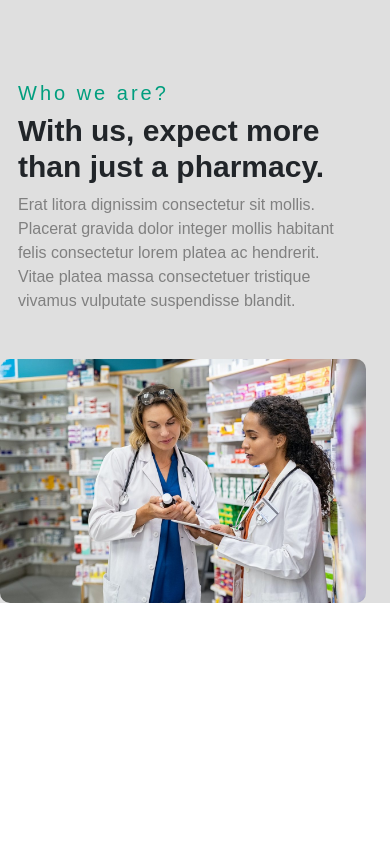
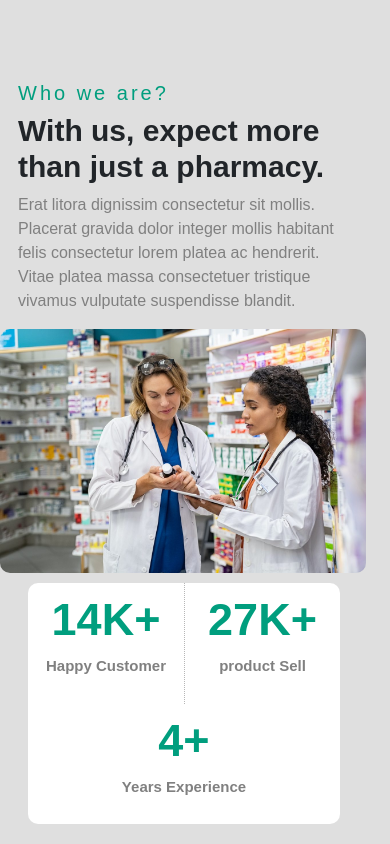
Before and after one commit to sajib9090/shikder-drug-house, a plain HTML site: page index.html in a window 390 px wide. Shown: the part 977-1821 px from the top of the page. Before the commit the page ends 1580 px from the top, so only its background shows below. Drawn offline with nearby package versions, Linux system fonts and the light colour scheme.

Commit message:
second commit

```diff
--- a/index.html
+++ b/index.html
@@ -69,7 +69,35 @@
       </div>
 
     </div>
+    <div class="experience">
+      <div class="row">
+        <div class="col-md-7">
+          <div class="row exp-container">
+            <div class="col-md-4 customer">
+              <div class="exp-container-content">
+                <h1>14K+</h1>
+                <P>Happy Customer</P>
+              </div>
+            </div>
+            <div class="col-md-4 product">
+              <div class="exp-container-content">
+                <h1>27K+</h1>
+                <P>product Sell</P>
+              </div>
+            </div>
+            <div class="col-md-4 years">
+              <div class="exp-container-content">
+                <h1>4+</h1>
+                <P>Years Experience</P>
+              </div>
+            </div>
 
+          </div>
+        </div>
+
+      </div>
+
+    </div>
   </div>
 
 
--- a/style.css
+++ b/style.css
@@ -80,7 +80,6 @@
 
 /*who*/
 .who{
-
     width: 100%;
     padding: 100px 0 0 0;
 }
@@ -107,10 +106,33 @@
     color: gray;
 }
 .product{
-    border-left: 1px solid gray;
+    border-left: 1px solid rgb(183, 183, 183);
 }
 .years{
-    border-left: 1px solid gray;
+    border-left: 1px solid rgb(183, 183, 183);
+}
+.exp-container{
+    align-items: center;
+    justify-content: center;
+    text-align: center;
+    background-color: white;
+    border-radius: 10px;
+    position: relative;
+    top: -170px;
+    left: 30px;
+}
+.exp-container-content{
+    padding: 20px 0;
+}
+.exp-container-content h1{
+    color: #009e7e;
+    font-size: 45px;
+    font-weight: 700;
+}
+.exp-container-content p{
+    color: gray;
+    font-size: 15px;
+    font-weight: 700;
 }
 
 
@@ -125,11 +147,43 @@
         margin: 15px 0;
     }
     .logo {
-        width: 280px;
+        width: 290px;
     }
     .who h2 {
         font-size: 30px;
         font-weight: 700;
+    }
+    .exp-container{
+        align-items: center;
+        justify-content: center;
+        text-align: center;
+        background-color: white;
+        border-radius: 10px;
+        position: relative;
+        top: -20px;
+        left: 40px;
+        width: 80%;
+    }
+    .exp-container-content {
+        padding: 10px 0;
+    }
+    .customer{
+        width: 50%;
+    }
+    .product{
+        width: 50%;
+    }
+    .product{
+        border-left: 1px dotted rgb(183, 183, 183);
+    }
+    .years{
+        border-left: none;
+    }
+    .intro-img {
+        border-radius: 10px;
+        width: 100%;
+        position: relative;
+        top: -30px;
     }
 
 
```
